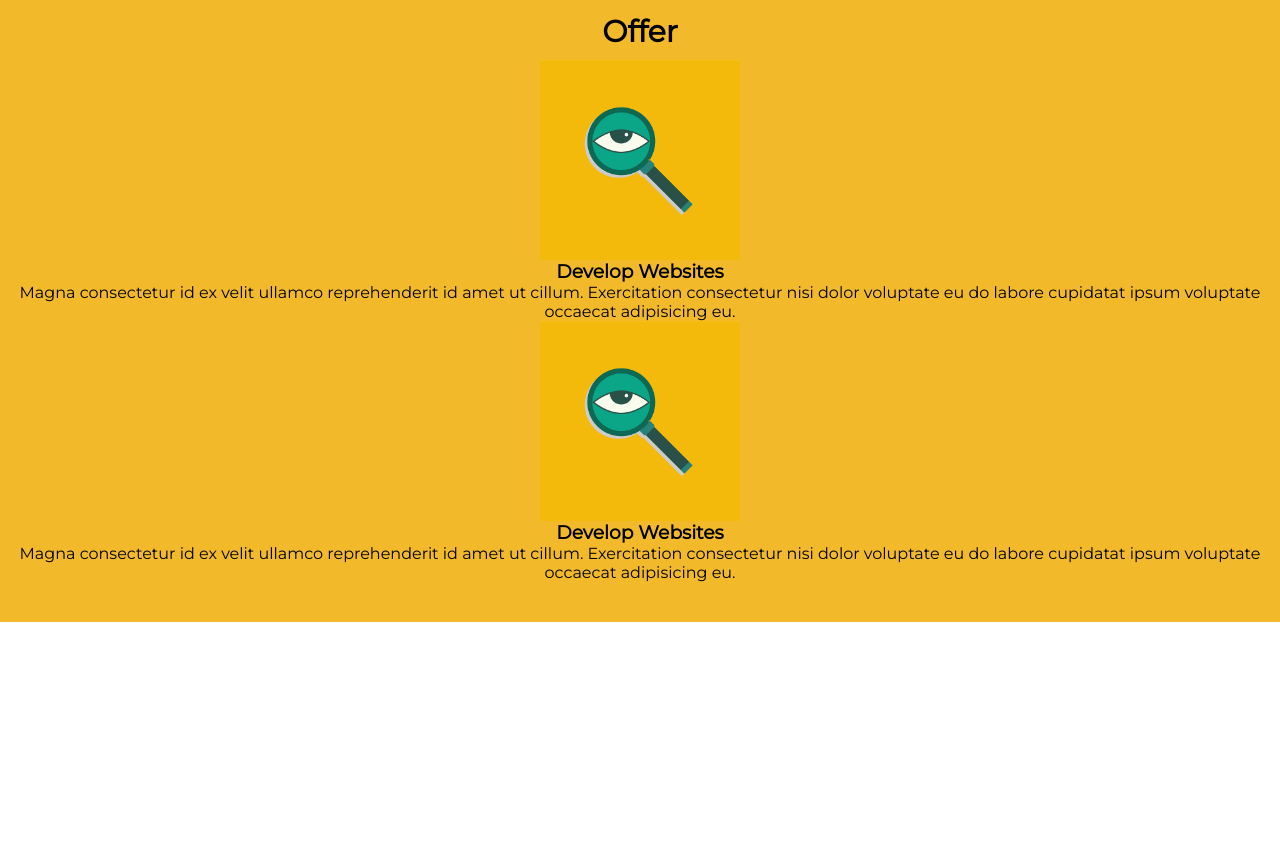
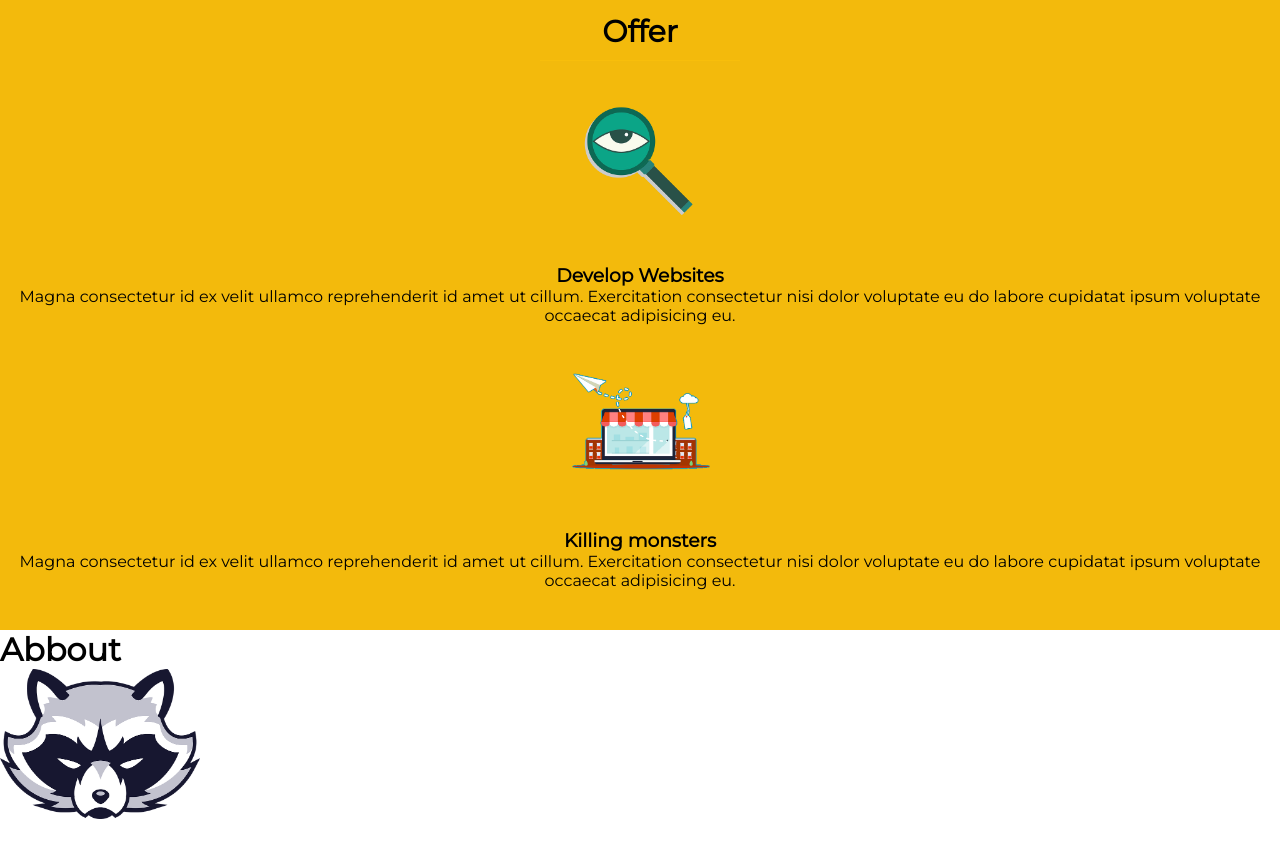
Before and after one commit to Adaxelx/Business-page, a Gatsby site: page / in a window 1280 px wide. Shown: the part 837-1694 px from the top of the page. Before the commit the page ends 1459 px from the top, so only its background shows below. Built offline with nearby package versions, Linux system fonts and the light colour scheme; Gatsby itself is replaced by a stand-in of ours.

Commit message:
add AboutPage and logo, change Offer image

```diff
--- a/src/components/Nav/Nav.js
+++ b/src/components/Nav/Nav.js
@@ -19,6 +19,7 @@ const StyledNav = styled.nav`
 const StyledLink = styled(Link)`
   color: white;
   font-size: 1rem;
+  text-decoration: none;
 `
 
 const Nav = () => (
--- a/src/pages/index.js
+++ b/src/pages/index.js
@@ -3,6 +3,7 @@ import React from 'react'
 import GlobalStyle from '../GlobalStyle/GlobalStyle'
 import StartPage from '../templates/StartPage'
 import OfferPage from '../templates/OfferPage'
+import AboutPage from '../templates/AboutPage'
 import Nav from '../components/Nav/Nav'
 
 const IndexPage = () => (
@@ -11,6 +12,7 @@ const IndexPage = () => (
     <Nav />
     <StartPage />
     <OfferPage />
+    <AboutPage />
   </>
 )
 
--- /dev/null
+++ b/src/templates/AboutPage.js
@@ -0,0 +1,25 @@
+import React from 'react'
+import styled from 'styled-components'
+
+import logo from '../images/logo.png'
+
+const StyledAboutPage = styled.div`
+  width: 100%;
+  height: 100vh;
+`
+
+const StyledImg = styled.img`
+  width: 200px;
+  height: 150px;
+`
+
+const AboutPage = () => (
+  <>
+    <StyledAboutPage>
+      <h1>Abbout</h1>
+      <StyledImg src={logo} />
+    </StyledAboutPage>
+  </>
+)
+
+export default AboutPage
--- a/src/templates/OfferPage.js
+++ b/src/templates/OfferPage.js
@@ -4,40 +4,40 @@ import styled from 'styled-components'
 import H2 from '../components/headers/H2'
 
 import search from '../images/search.png'
+import laptop from '../images/laptop.png'
 
 const StyledOfferPage = styled.div`
   width: 100%;
 
-  padding: 40px 0;
+  padding: 40px 5px;
 
-  background-color: #f2ba2b;
+  background-color: rgb(243, 186, 12);
 
   text-align: center;
   z-index: 100;
 `
 
-const StyledSearch = styled.div`
+const StyledImg = styled.img`
   width: 200px;
   height: 200px;
 
   margin: 0 auto;
 
-  background: url(${search}) no-repeat center center;
-  background-size: cover;
+  display: inline-block;
 `
 
 const OfferPage = () => (
   <StyledOfferPage>
     <H2>Offer</H2>
-    <StyledSearch />
+    <StyledImg src={search} />
     <h3>Develop Websites</h3>
     <p>
       Magna consectetur id ex velit ullamco reprehenderit id amet ut cillum. Exercitation
       consectetur nisi dolor voluptate eu do labore cupidatat ipsum voluptate occaecat adipisicing
       eu.
     </p>
-    <StyledSearch />
-    <h3>Develop Websites</h3>
+    <StyledImg src={laptop} />
+    <h3>Killing monsters</h3>
     <p>
       Magna consectetur id ex velit ullamco reprehenderit id amet ut cillum. Exercitation
       consectetur nisi dolor voluptate eu do labore cupidatat ipsum voluptate occaecat adipisicing
```
Also changed, not shown: src/images/laptop.png (added), src/images/laptop2.png (added), src/images/logo.png (added).
